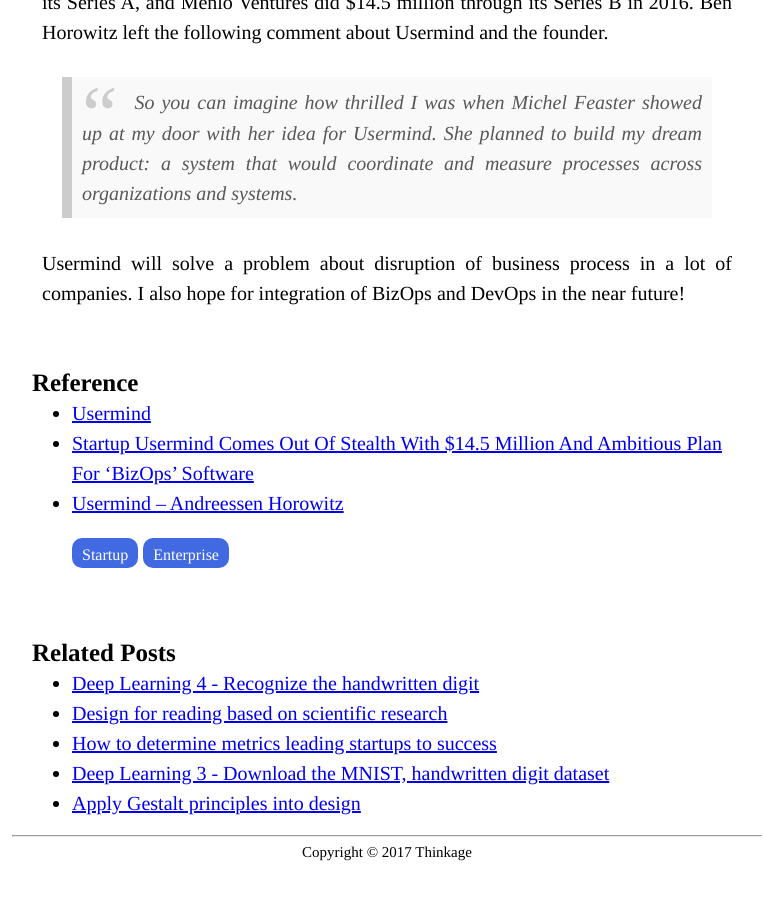
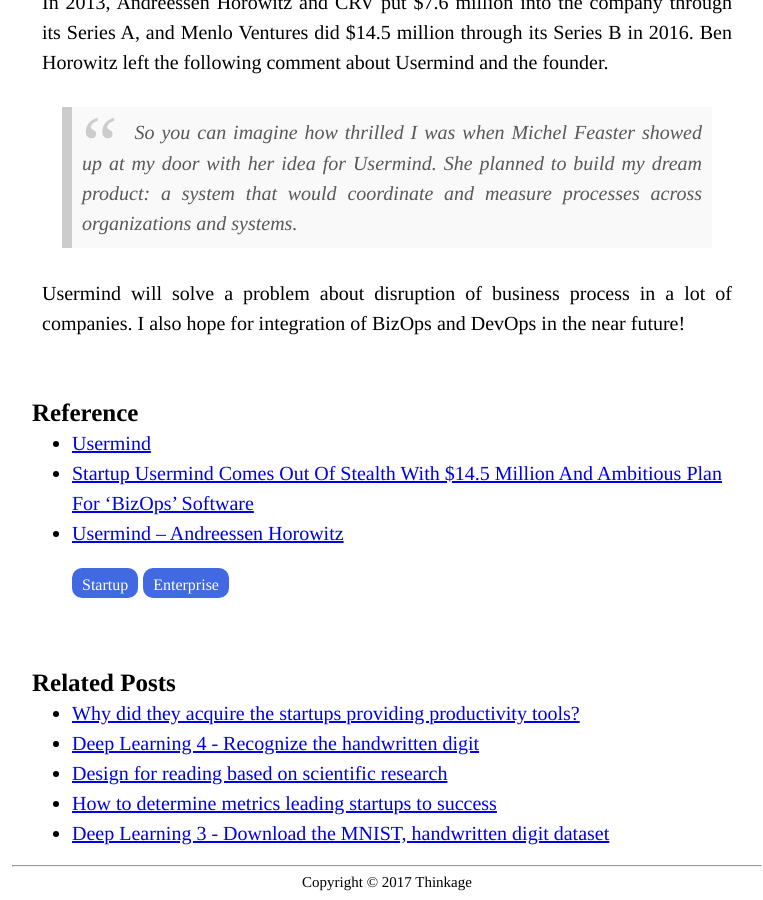
Before and after one commit to schwalbe10/thinkage, a Jekyll site: the page built from _posts/2017-01-03-usermind.md, in a window 1280 px wide and 900 px high, scrolled down 1202 px. Shown: the whole window, without its empty margins (253-1016 px from the left). Built offline with Jekyll 4.4.1, drawn with Linux system fonts in a browser that asks for light colours; before the commit the page ends 2072 px from its top, so only the background shows below that; part of the change alters nothing that is shown.

Commit message:
Update the blog

```diff
--- a/_posts/2017-01-03-usermind.md
+++ b/_posts/2017-01-03-usermind.md
@@ -12,6 +12,7 @@ Usermind is a startup which provides BizOps software. It enables you to integrat
 <div class="video">
   <iframe allowtransparency="true" frameborder="0" scrolling="no" class="wistia_embed" name="wistia_embed" src="https://fast.wistia.com/embed/iframe/tklg46l31i" width="480" height="270"></iframe>
 </div>
+<div class="source">Source: <a href="https://usermind.com/">Usermind</a></div>
 
 Michel Feaster, the CEO of Usermind, points out that BizOps has three core principles:
 
--- /dev/null
+++ b/_posts/2017-04-21-acquisition.md
@@ -0,0 +1,62 @@
+---
+layout: post
+title: "Why did they acquire the startups providing productivity tools?"
+date:  2017-04-21
+
+tags:
+- Startup
+- Productivity
+- Quip
+- Wunderlist
+- Trello
+---
+
+Tech giants accelerate acquisition of startups that develop productivity tools:
+
+- [Salesforce buys word processing app Quip for $750M](https://techcrunch.com/2016/08/01/salesforce-buys-word-processing-app-quip-for-750m/)
+- [Microsoft Purchase Of Wunderlist Confirmed](https://techcrunch.com/2015/06/02/microsoft-purchase-of-wunderlist-confirmed/)
+- [Atlassian acquires Trello for $425M](https://techcrunch.com/2017/01/09/atlassian-acquires-trello/)
+
+Why did they acquire these startups even though they have similar tools? The new services have three common features that can attract them.
+
+
+## Collaboration
+
+Many business persons still use e-mail. Where is the latest version of the document? When did you share your task status? They waste time and energy to find proper information. New productivity tools solve these problems. Quip acquired by Salesforce is just such a service.
+
+Your team members can grasp new information immediately after you update documents that show risk, progress, transaction and so on. You can also bring real-time Saleforce data to documents now. Tech giants already provide tools for individuals and expand the capability of them by collaboration.
+
+<div class="video">
+    <iframe allowtransparency="true" frameborder="0" scrolling="no" class="wistia_embed" name="wistia_embed" src="https://fast.wistia.com/embed/iframe/nw4j8tiu81" width="480" height="270"></iframe>
+</div>
+<div class="source">Source: <a href="https://quip.com/about/tour">Quip</a></div>
+
+
+## UI
+
+UI is the most important factor that users determine a product (That's why I post many articles about design!). Old companies have too many users to change an interface of their services. For instance, a lot of people will be confused if Outlook view is suddenly changed. Wunderlist broke one of the deadlock.
+
+The UI is simple and beautiful. You can set to-dos quite easily with due date, reminders, etc. The same holds for the mobile app. We use this kind of tools every day, every time. Therefore, UI is foundation of competitive advantage and value for acquisition.
+
+![nps]({{site.github.url}}/images/posts/wunderlist.png)
+<div class="source">Source: <a href="https://www.wunderlist.com/">Wunderlist</a></div>
+
+
+## Focus
+
+Generally speaking, startups focus on one solution because their resource is limited. A new function increases costs of development, maintenance, and customer support. The most important point is that users lose the sight of the feature if they can do a lot of things. Too many functions might make the tool less distinguished.
+
+JIRA, project management tool provided by Atlassian, is powerful. Software engineers prefer to use the service that suits their needs. However, some people might be puzzled by the first selection screen that you need to determine "Scrum" or "Kanban". Trello specializes in Kanban board and it is easy-to-use for non-engineers. Their markets are complementary.
+
+![nps]({{site.github.url}}/images/posts/trello.png)
+<div class="source">Source: <a href="https://trello.com/">Trello</a></div>
+
+### Reference
+
+<div class="list">
+  <ul>
+    <li><a href="https://quip.com/about/tour">Quip</a></li>
+    <li><a href="https://www.wunderlist.com/">Wunderlist</a></li>
+    <li><a href="https://trello.com/">Trello</a></li>
+ </ul>
+</div>
```
Also changed, not shown: images/posts/wunderlist.png (added), 1 other file.
